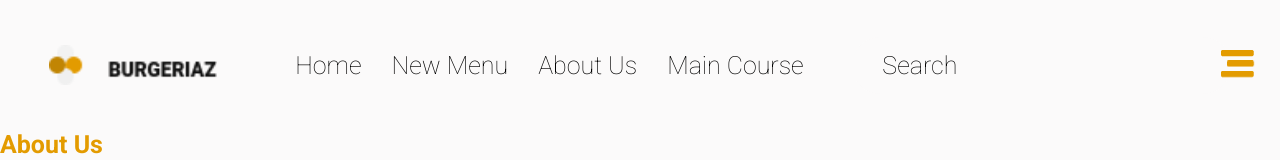
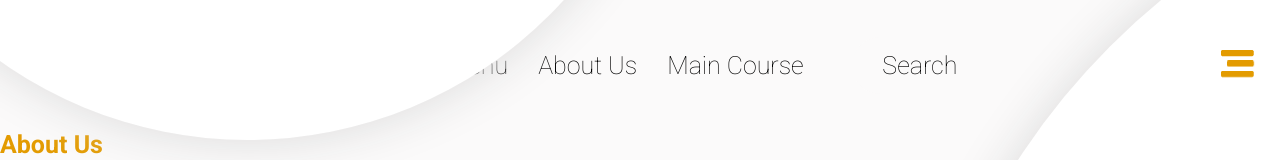
Before and after one commit to felipelarson/vaga-burguer, a React (Create React App) app: page / in a window 1280 px wide. Shown: the top 160 px of the page. Built offline with nearby package versions, Linux system fonts and the light colour scheme; a web font is replaced by a local one.

Commit message:
chore: styled background

```diff
--- a/src/components/Background/styles.css
+++ b/src/components/Background/styles.css
@@ -19,7 +19,7 @@
   position: relative;
   overflow: hidden;
 }
-/* .circle-bottom,
+.circle-bottom,
 .circle-right,
 .circle-top {
   background-color: var(--white);
@@ -47,7 +47,7 @@
   height: 38.438rem;
   left: -324px;
   bottom: -30rem;
-} */
+}
 
 .children {
   z-index: 1;
```
